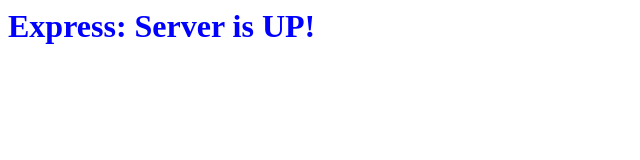
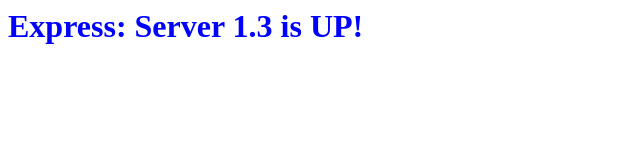
Before and after one commit to pzprojects/nodegreenhouse, a website: page index.html in a window 1280 px wide. Shown: the whole page, without its empty margins (0-640 px from the left). Drawn offline with Linux system fonts and the light colour scheme.

Commit message:
Fix Pipeline

```diff
--- a/index.html
+++ b/index.html
@@ -4,7 +4,7 @@
  </head>
  <body>
      <h1 style="color: blue;">
-        Express: Server is UP!
+        Express: Server 1.3 is UP!
      </h1>
  </body>
 </html>
```
